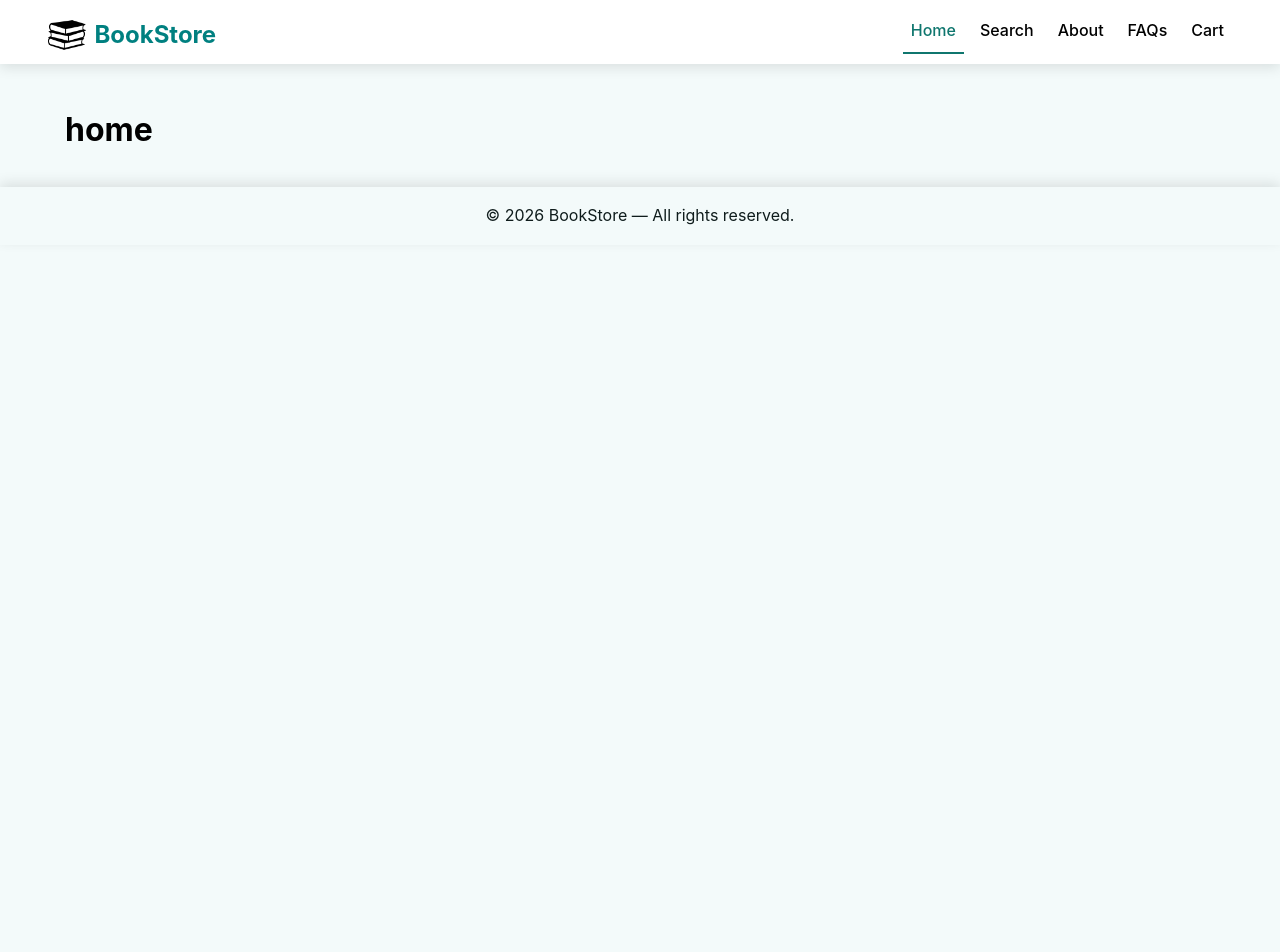
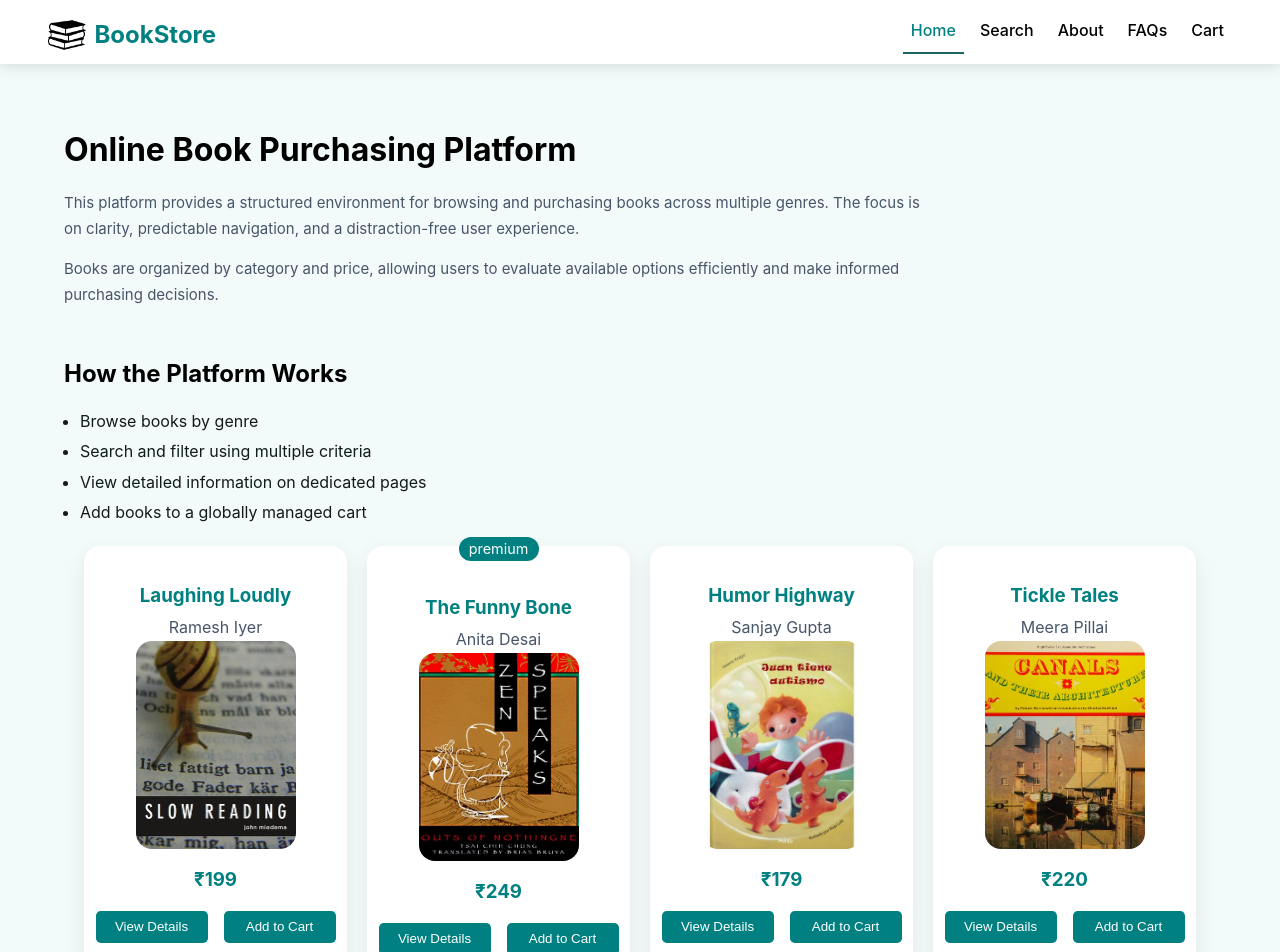
Before and after one commit to karthikumarreddy/Book_Store, a React (Vite) app: page / in a window 1280 px wide. Shown: the top 952 px of the page. Before the commit the page ends 800 px from the top, so only its background shows below. Built offline with nearby package versions, Linux system fonts and the light colour scheme.

Commit message:
improved styles

```diff
--- a/src/Components/Footer.jsx
+++ b/src/Components/Footer.jsx
@@ -8,7 +8,7 @@ const Footeerstyle = styled.div`
   display: flex;
   align-items: center;
   justify-content: center;
-  box-shadow: 0 -4px 12px rgba(0, 0, 0, 0.1);
+  box-shadow: ${(props) => props.theme.colors.shadowtop};
   margin-top: 2rem;
 `;
 const date = new Date();
--- a/src/Components/Layout.jsx
+++ b/src/Components/Layout.jsx
@@ -1,5 +1,5 @@
 import { Footer } from "./Footer";
-import { Container } from "./Layout.styles";
+import { Container } from "../styles/Layout.styles";
 import { Navbar } from "./Navbar";
 
 function Layout({ children }) {
@@ -8,7 +8,6 @@ function Layout({ children }) {
       <Navbar />
       <Container>{children}</Container>
       <Footer />
-
     </>
   );
 }
--- /dev/null
+++ b/src/Components/ProductCard.jsx
@@ -0,0 +1,34 @@
+import { useNavigate } from "react-router-dom";
+import {
+  Button,
+  Card,
+  DisplayButton,
+  Premiun,
+  ProductAuthor,
+  ProductImg,
+  ProductName,
+  ProductPrice,
+} from "../styles/ProductCard.styles";
+
+function ProductCard({ props }) {
+  const navigate = useNavigate();
+  return (
+    <div>
+      <Card>
+        {props.price > 240 && <Premiun>premium</Premiun>}
+        <ProductName>{props.title}</ProductName>
+        <ProductAuthor>{props.author}</ProductAuthor>
+        <ProductImg src={props.image} />
+        <ProductPrice>₹{props.price}</ProductPrice>
+
+        <DisplayButton>
+          <Button onClick={() => navigate(`/books/${props.id}`)}>
+            View Details
+          </Button>
+          <Button>Add to Cart</Button>
+        </DisplayButton>
+      </Card>
+    </div>
+  );
+}
+export { ProductCard };
--- a/src/Components/Routers.jsx
+++ b/src/Components/Routers.jsx
@@ -4,7 +4,7 @@ import { About } from "../Pages/About";
 import { Cart } from "../Pages/Cart";
 import { FAQs } from "../Pages/FAQs";
 import { Search } from "../Pages/Search";
-import {BookDetails} from "../Pages/BookDetails";
+import { BookDetails } from "../Pages/BookDetails";
 
 function Routers() {
   return (
@@ -14,7 +14,7 @@ function Routers() {
       <Route path="/cart" element={<Cart />} />
       <Route path="/faqs" element={<FAQs />} />
       <Route path="/search" element={<Search />} />
-      <Route path=" /books/:id " element={<BookDetails />} />
+      <Route path="/books/:id" element={<BookDetails />} />
     </Routes>
   );
 }
--- a/src/Pages/Home.jsx
+++ b/src/Pages/Home.jsx
@@ -1,11 +1,49 @@
 import React from "react";
 import { Layout } from "../Components/Layout";
+import {
+  GridLayout,
+  Heading1,
+  Heading2,
+  ListItem,
+  Para,
+  UnorderedList,
+} from "../styles/Home.styles";
+import { ProductCard } from "../Components/ProductCard";
+import { books } from "../data/books";
 
 function Home() {
+  const book = books.slice(0, 6);
   return (
     <div>
       <Layout>
-        <h1>home</h1>
+        <Heading1>Online Book Purchasing Platform</Heading1>
+        <Para>
+          This platform provides a structured environment for browsing and
+          purchasing books across multiple genres. The focus is
+          <br /> on clarity, predictable navigation, and a distraction-free user
+          experience.
+        </Para>
+        <Para>
+          Books are organized by category and price, allowing users to evaluate
+          available options efficiently and make informed <br /> purchasing
+          decisions.
+        </Para>
+
+        <Heading2>How the Platform Works</Heading2>
+
+        <UnorderedList>
+          <ListItem>Browse books by genre</ListItem>
+          <ListItem>Search and filter using multiple criteria</ListItem>
+          <ListItem>View detailed information on dedicated pages</ListItem>
+          <ListItem>Add books to a globally managed cart</ListItem>
+        </UnorderedList>
+        <GridLayout>
+          {!book || book.length == 0 ? (
+            <h1>Book list is empty</h1>
+          ) : (
+            book.map((b) => <ProductCard key={b.id} props={b} />)
+          )}
+        </GridLayout>
       </Layout>
     </div>
   );
--- /dev/null
+++ b/src/styles/Home.styles.jsx
@@ -0,0 +1,33 @@
+import styled from "styled-components";
+
+export const Heading1 = styled.h1`
+  font-size: 32px;
+  color: black;
+  padding-top: 20px;
+`;
+
+export const Para = styled.p`
+  font-size: 15px;
+  line-height: 1.7;
+  color: #475569;
+  padding-top: 15px;
+`;
+
+export const Heading2 = styled.h2`
+  font-size: 24px;
+  color: black;
+  padding-top: 3rem;
+`;
+export const UnorderedList = styled.ul`
+  padding-left: 1rem;
+  padding-top: 10px;
+`;
+export const ListItem = styled.li`
+  padding-top: 5px;
+`;
+export const GridLayout = styled.div`
+  display: grid;
+  grid-template-columns: repeat(auto-fit, minmax(15rem, 1fr));
+  padding: 20px;
+  gap: 20px;
+`;
--- a/src/Components/Layout.styles.jsx
+++ b/src/styles/Layout.styles.jsx
@@ -1,6 +1,6 @@
 import styled from "styled-components";
 export const Container = styled.div`
-  max-width: 1150px;
-  padding-top: 20px;
+  max-width: 1200px;
+  padding: 40px 24px;
   margin: 0 auto;
 `;
--- a/src/styles/Navbar1.styles.jsx
+++ b/src/styles/Navbar1.styles.jsx
@@ -9,6 +9,9 @@ export const Container = styled.div`
   background-color: white;
   height: 4rem;
   align-items: center;
+  position: sticky;
+  top: 0;
+  z-index: 2;
 `;
 
 export const Navcontainer = styled.div`
@@ -40,7 +43,10 @@ export const Links = styled.div`
   font-size: 1rem;
 
   @media (max-width: 700px) {
-    display: ${({ $open }) => ($open ? "flex" : "none")};
+    opacity: ${({ $open }) => ($open ? "1" : "0")};
+    visibility: ${({ $open }) => ($open ? "visible" : "hidden")};
+    transform: translateY(${({ $open }) => ($open ? "0" : "-10px")});
+    transition: all 0.2s ease-in-out;
     position: absolute;
     top: 4rem;
     left: 0;
@@ -49,6 +55,7 @@ export const Links = styled.div`
     flex-direction: column;
     padding: 1rem;
     gap: 1rem;
+    z-index: 10;
   }
 `;
 
@@ -59,12 +66,12 @@ export const Link2 = styled(NavLink)`
   display: ${({ $open }) => ($open ? "none" : "block")};
 
   &:hover {
-    background-color: #e2e8f0;
-    color: #0f766e;
+    background-color: ${(props) => props.theme.colors.border};
+    color: ${(props) => props.theme.colors.accent};
   }
   &.active {
-    color: #0f766e;
-    border-bottom: #0f766e 2px solid;
+    color: ${(props) => props.theme.colors.accent};
+    border-bottom: ${(props) => props.theme.colors.primaryLight} 2px solid;
   }
 `;
 
@@ -74,6 +81,7 @@ export const Menu = styled.button`
   background: none;
   border: none;
   cursor: pointer;
+  padding-right: 1rem;
 
   @media (max-width: 700px) {
     display: block;
--- /dev/null
+++ b/src/styles/ProductCard.styles.jsx
@@ -0,0 +1,79 @@
+import styled from "styled-components";
+
+export const Card = styled.div`
+  width: 100%;
+  height: 27rem;
+  border-radius: 1rem;
+  background-color: ${(props) => props.theme.colors.surface};
+  box-shadow: 0 8px 20px rgba(0, 0, 0, 0.08);
+  display: flex;
+  flex-direction: column;
+  justify-content: center;
+  align-items: center;
+
+  &:hover {
+    transform: translateY(-6px);
+    transition: all 0.3s ease;
+    box-shadow: 0 8px 20px rgba(0, 0, 0, 0.08);
+  }
+`;
+
+export const ProductName = styled.h3`
+  color: ${(props) => props.theme.colors.accent};
+  text-align: center;
+`;
+export const ProductAuthor = styled.p`
+  padding-top: 3px;
+  font-size: 16px;
+  color: #475569;
+  text-align: center;
+`;
+
+export const ProductImg = styled.img`
+  height: 13rem;
+  width: 10rem;
+  object-fit: cover;
+  border-radius: 1rem;
+`;
+
+export const ProductPrice = styled.h3`
+  padding-top: 1rem;
+  color: ${(props) => props.theme.colors.accent};
+  text-align: center;
+`;
+
+export const Button = styled.button`
+  background-color: ${(props) => props.theme.colors.accent};
+  color: ${(props) => props.theme.colors.surface};
+  width: 7rem;
+  height: 2rem;
+  border-radius: 0.3rem;
+  border: none;
+
+  &:hover {
+    background-color: ${(props) => props.theme.colors.primary};
+  }
+  &:active {
+    transform: translateY(2px);
+  }
+`;
+
+export const DisplayButton = styled.div`
+  margin-top: 1rem;
+  display: flex;
+  margin-left: 1rem;
+  margin-right: 1rem;
+  justify-content: center;
+  gap: 1rem;
+`;
+
+export const Premiun = styled.div`
+  height: 1.5rem;
+  width: 5rem;
+  background-color: ${(props) => props.theme.colors.accent};
+  color: ${(props) => props.theme.colors.surface};
+  border-radius: 2rem;
+  text-align: center;
+  transform: translate(0, -2rem);
+  font-size: 0.9rem;
+`;
--- a/src/styles/theme.jsx
+++ b/src/styles/theme.jsx
@@ -14,9 +14,33 @@ export const lightTheme = {
 
     border: "#cfe5e5",
     shadow: "0 4px 12px rgba(0, 0, 0, 0.1)",
+    shadowtop: "0 -4px 12px rgba(0, 0, 0, 0.1)",
   },
 
   radius: "8px",
   spacing: "16px",
   maxWidth: "1140px",
 };
+
+export const darkTheme = {
+  colors: {
+    background: "#0f1c1c",
+    surface: "#162828",
+    primary: "#00a3a3",
+    primaryDark: "#008080",
+    primaryLight: "#33bfbf",
+
+    accent: "#00cccc",
+
+    text: "#e6f7f7",
+    textLight: "#9ccccc",
+
+    border: "#264444",
+    shadow: "0 4px 12px rgba(0, 0, 0, 0.6)",
+    shadowtop: "0 -4px 12px rgba(0, 0, 0, 0.6)",
+  },
+
+  radius: "8px",
+  spacing: "16px",
+  maxWidth: "1140px",
+};
```
Also changed, not shown: src/styles/Navbar.styles.css (deleted, +0 -53 lines), src/styles/font.jsx (deleted).
